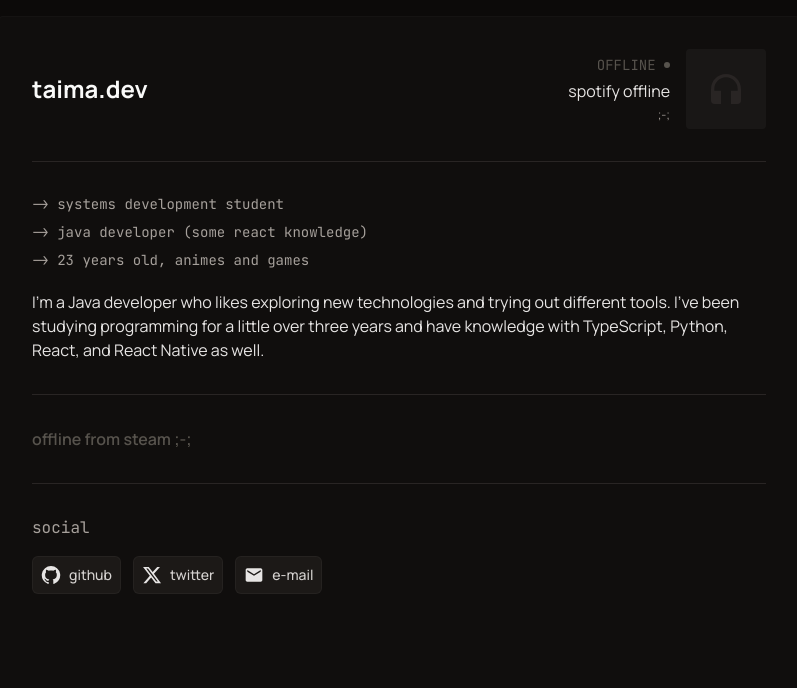
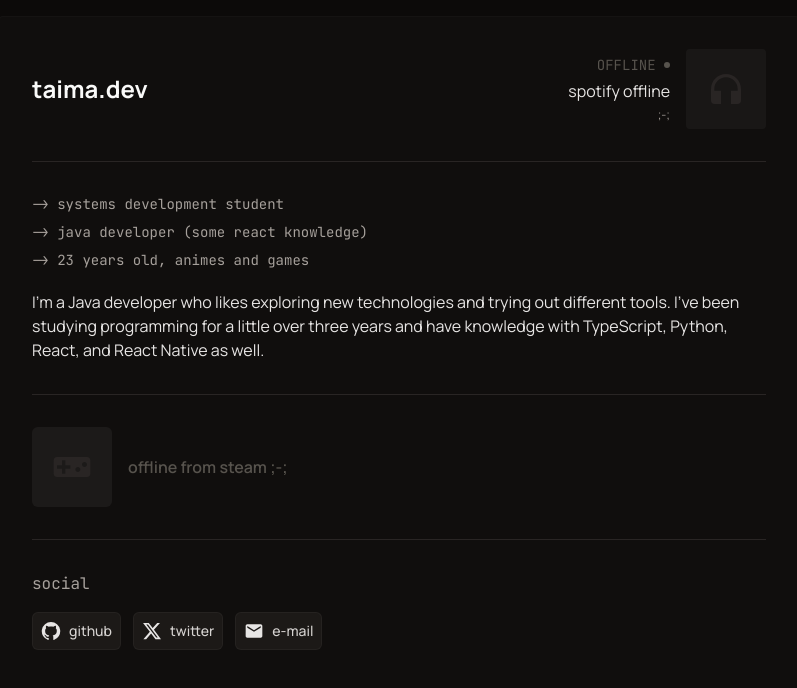
Before and after one commit to taima157/taima.dev, a Next.js app: page / in a window 1280 px wide. Shown: the top 688 px of the page, without its empty margins (241-1038 px from the left). Built offline with nearby package versions, Linux system fonts and the light colour scheme; no server answers.

Commit message:
fix steam profile image

```diff
--- a/src/components/steam-status/index.tsx
+++ b/src/components/steam-status/index.tsx
@@ -1,6 +1,7 @@
 "use client";
 
 import { SteamCurrentStatus, SteamGame } from "@/types/steam";
+import { VideogameAsset } from "@mui/icons-material";
 import Image from "next/image";
 import Link from "next/link";
 import useSWR from "swr";
@@ -75,7 +76,7 @@ export function SteamStatus() {
 
   return (
     <div className="flex gap-4 items-center w-full">
-      {data?.user && (
+      {data?.user ? (
         <Image
           className="rounded-md block"
           src={data.user.avatarfull}
@@ -83,6 +84,13 @@ export function SteamStatus() {
           width={80}
           height={80}
         />
+      ) : (
+        <div className="h-20 w-20 rounded-md bg-white/5 shrink-0 flex items-center justify-center">
+          <VideogameAsset
+            className="text-stone-800"
+            style={{ width: 40, height: 40 }}
+          />
+        </div>
       )}
 
       <div className="flex flex-col items-start gap-2 flex-1 min-w-0">
```
